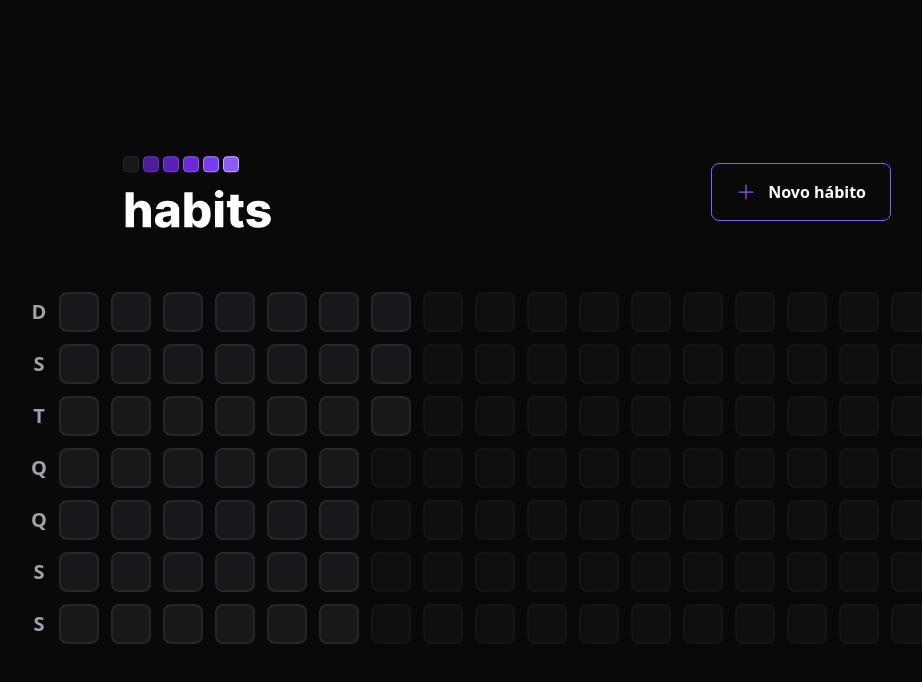
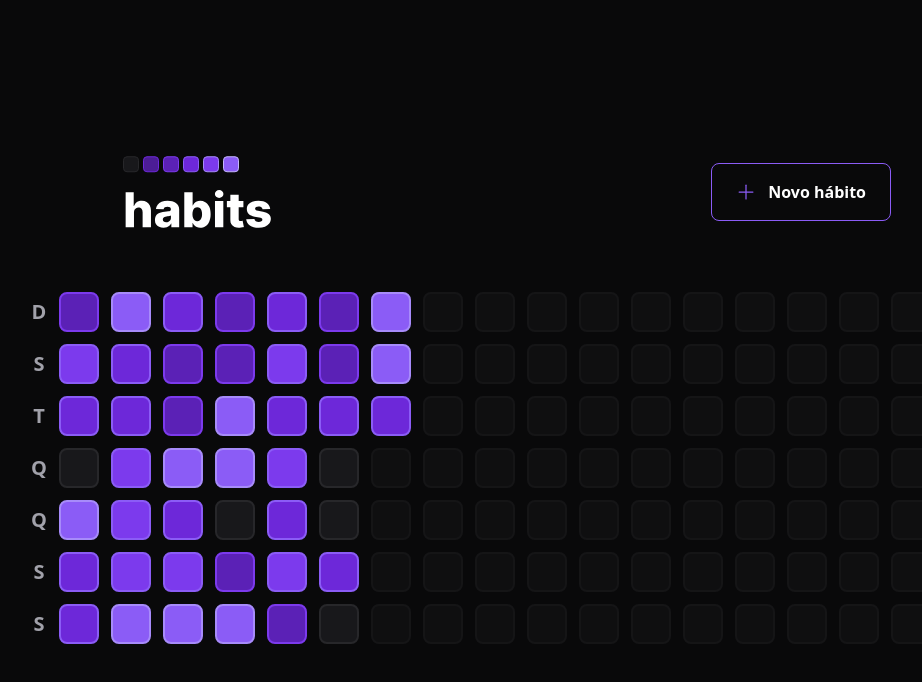
Before and after one commit to ovictormiranda/habits, a React (Vite) app in the folder web/: page / in a window 1280 px wide. Shown: the top 682 px of the page, without its empty margins (133-1055 px from the left). Built offline with nearby package versions, Linux system fonts and the light colour scheme.

Commit message:
FRONTEND - Popover to each day, and fill day squares based on percentage of completed habits

```diff
--- a/web/package.json
+++ b/web/package.json
@@ -11,6 +11,7 @@
   "dependencies": {
     "@radix-ui/react-dialog": "^1.0.3",
     "@radix-ui/react-popover": "^1.0.5",
+    "clsx": "^1.2.1",
     "dayjs": "^1.11.7",
     "phosphor-react": "^1.4.1",
     "react": "^18.2.0",
--- a/web/src/components/HabitDay.tsx
+++ b/web/src/components/HabitDay.tsx
@@ -1,9 +1,37 @@
-/* interface HabitDayProps {
+import * as Popover from '@radix-ui/react-popover'
+import clsx from 'clsx';
+import { ProgressBar } from './ProgressBar'
+
+interface HabitDayProps {
     completed: number
-} */
+    amount: number
+}
 
-export function HabitDay(){
+export function HabitDay({ completed, amount }: HabitDayProps) {
+    const completedPercentage = Math.round((completed / amount) * 100)
+
     return(
-        <div className="w-10 h-10 bg-zinc-900 border-2 border-zinc-800 rounded-lg"></div>
+        <Popover.Root>
+            <Popover.Trigger className={clsx('w-10 h-10  border-2  rounded-lg', {
+                    'bg-zinc-900 border-zinc-800': completedPercentage === 0,
+                    'bg-violet-900 border-violet-700': completedPercentage > 0 && completedPercentage < 20,
+                    'bg-violet-800 border-violet-600': completedPercentage >= 20 && completedPercentage < 40,
+                    'bg-violet-700 border-violet-500': completedPercentage >= 40 && completedPercentage < 60,
+                    'bg-violet-600 border-violet-500': completedPercentage >= 60 && completedPercentage < 80,
+                    'bg-violet-500 border-violet-400': completedPercentage >= 80,
+                })}
+            />
+
+            <Popover.Portal>
+                <Popover.Content className='min-w-[320px] p-6 rounded-2xl bg-zinc-900 flex flex-col'>
+                    <span className='font-semibold text-zinc-400'>terça-feira</span>
+                    <span className='mt-1 font-extrabold leading-tight text-3xl'>17/01</span>
+
+                    <ProgressBar progress={completedPercentage}/>
+
+                    <Popover.Arrow height={8} width={16} className="fill-zinc-900"/>
+                </Popover.Content>
+            </Popover.Portal>
+        </Popover.Root>
     )
 }
--- /dev/null
+++ b/web/src/components/ProgressBar.tsx
@@ -0,0 +1,21 @@
+interface ProgressBarProps {
+    progress: number
+}
+
+
+export function ProgressBar(props: ProgressBarProps) {
+    const progressStyles = {
+        width: `${props.progress}%`
+    }
+    return (
+        <div className='h-3 rounded-xl bg-zinc-700 w-full mt-4'>
+            <div
+                role="progressbar"
+                aria-label="Progresso de hábitos completados nesse dia"
+                aria-valuenow={props.progress}
+                className='h-3 rounded-xl bg-violet-600 w-3/4'
+                style={progressStyles}
+            />
+        </div>
+    )
+}
--- a/web/src/components/SummaryTable.tsx
+++ b/web/src/components/SummaryTable.tsx
@@ -29,7 +29,11 @@
             <div className="grid grid-rows-7 grid-flow-col gap-3">
                 {summaryDates.map(date => {
                     return (
-                        <HabitDay key={date.toString()}/>
+                        <HabitDay
+                            key={date.toString()}
+                            amount={5}
+                            completed={Math.round(Math.random() * 5)}
+                        />
                     )
                 })}
 
```
Also changed, not shown: 1 other file (tests, documents, lock files or other folders).
